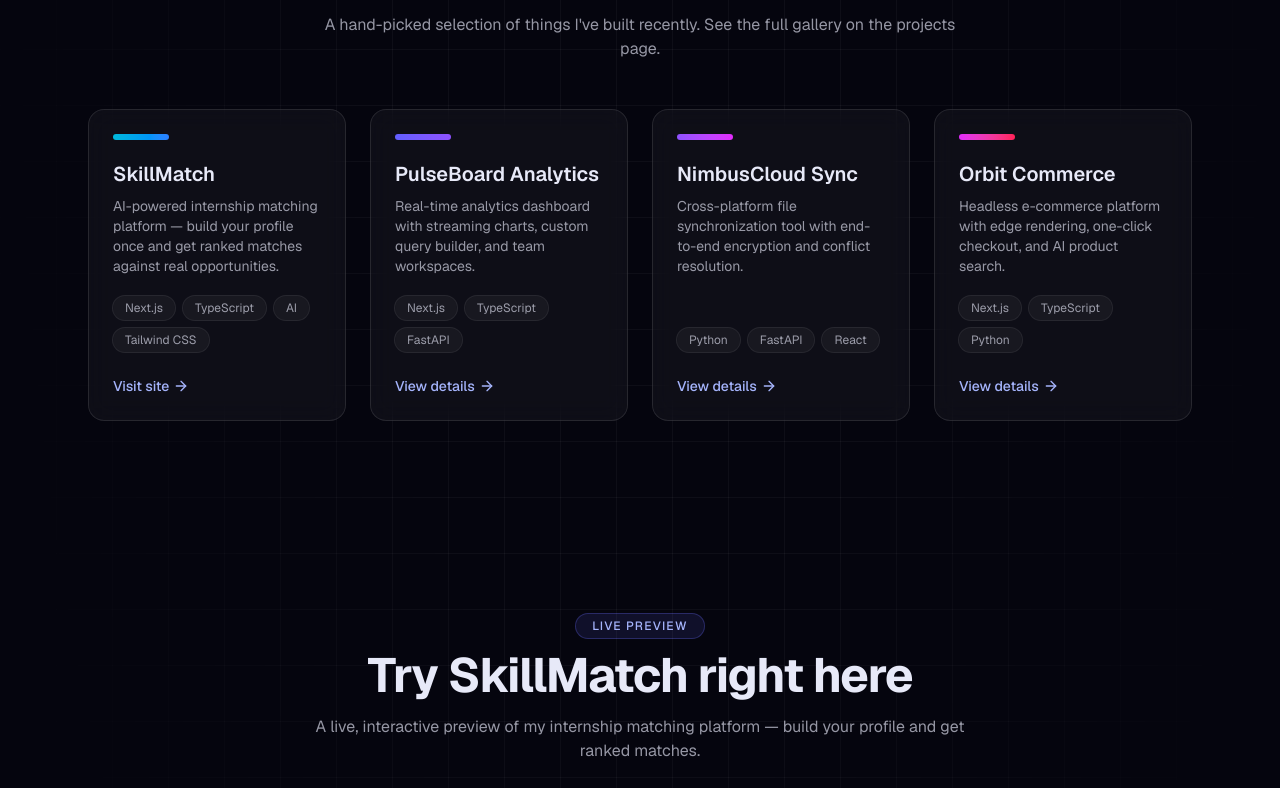
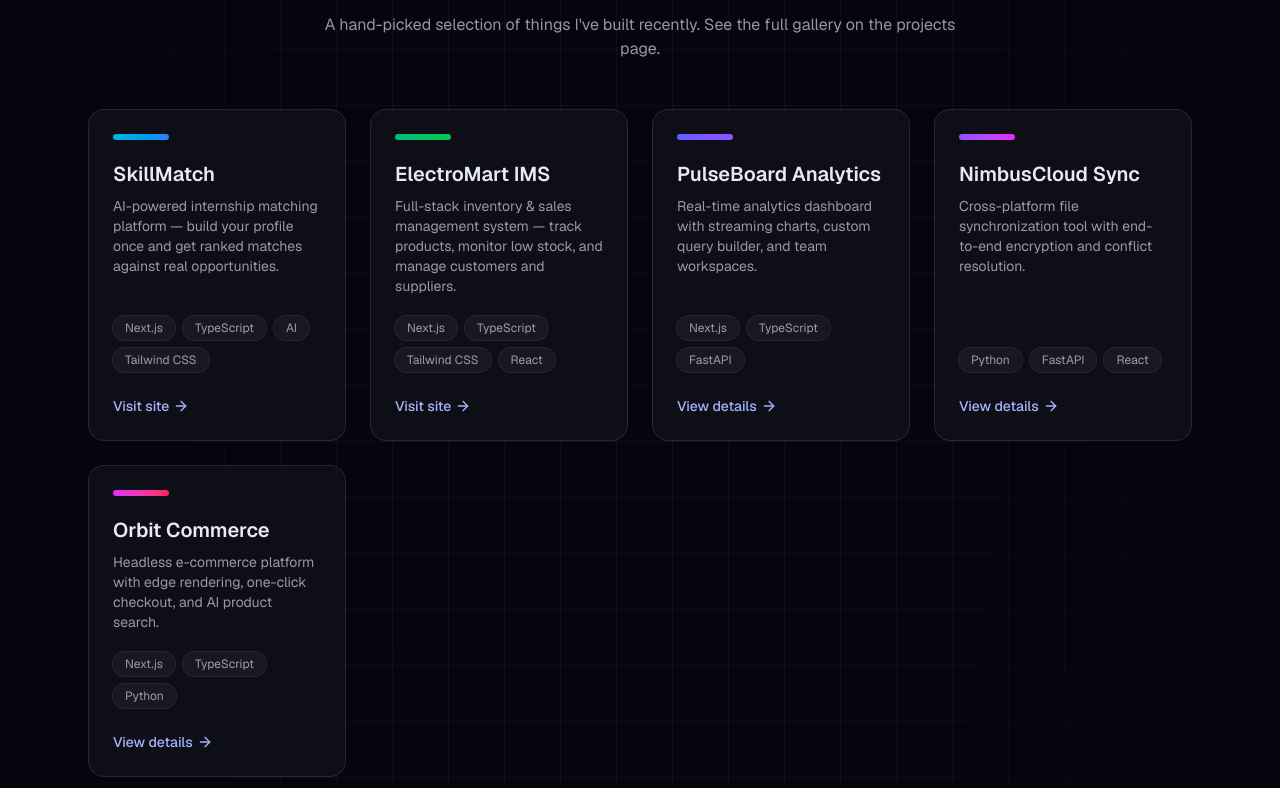
Before and after one commit to keyzdom1/portfolio-website, a Next.js app: page / in a window 1280 px wide. Shown: the part 1472-2260 px from the top of the page. Built offline with nearby package versions, Linux system fonts and the light colour scheme.

Commit message:
add ElectroMart IMS to projects

```diff
--- a/app/page.tsx
+++ b/app/page.tsx
@@ -20,6 +20,14 @@ const featured = [
     tags: ["Next.js", "TypeScript", "AI", "Tailwind CSS"],
     gradient: "from-cyan-500 to-blue-500",
     demo: "https://skillmatch-kohl.vercel.app/",
+  },
+  {
+    title: "ElectroMart IMS",
+    description:
+      "Full-stack inventory & sales management system — track products, monitor low stock, and manage customers and suppliers.",
+    tags: ["Next.js", "TypeScript", "Tailwind CSS", "React"],
+    gradient: "from-emerald-500 to-green-500",
+    demo: "https://electro-inventory.vercel.app/",
   },
   {
     title: "PulseBoard Analytics",
--- a/app/projects/page.tsx
+++ b/app/projects/page.tsx
@@ -15,6 +15,15 @@ const projects = [
     gradient: "from-cyan-500 to-blue-500",
     stars: 0,
     demo: "https://skillmatch-kohl.vercel.app/",
+  },
+  {
+    title: "ElectroMart IMS",
+    description:
+      "Full-stack inventory & sales management system — track products, monitor low stock, manage customers, suppliers, and generate sales insights.",
+    tags: ["Next.js", "TypeScript", "Tailwind CSS", "React"],
+    gradient: "from-emerald-500 to-green-500",
+    stars: 0,
+    demo: "https://electro-inventory.vercel.app/",
   },
   {
     title: "PulseBoard Analytics",
```
